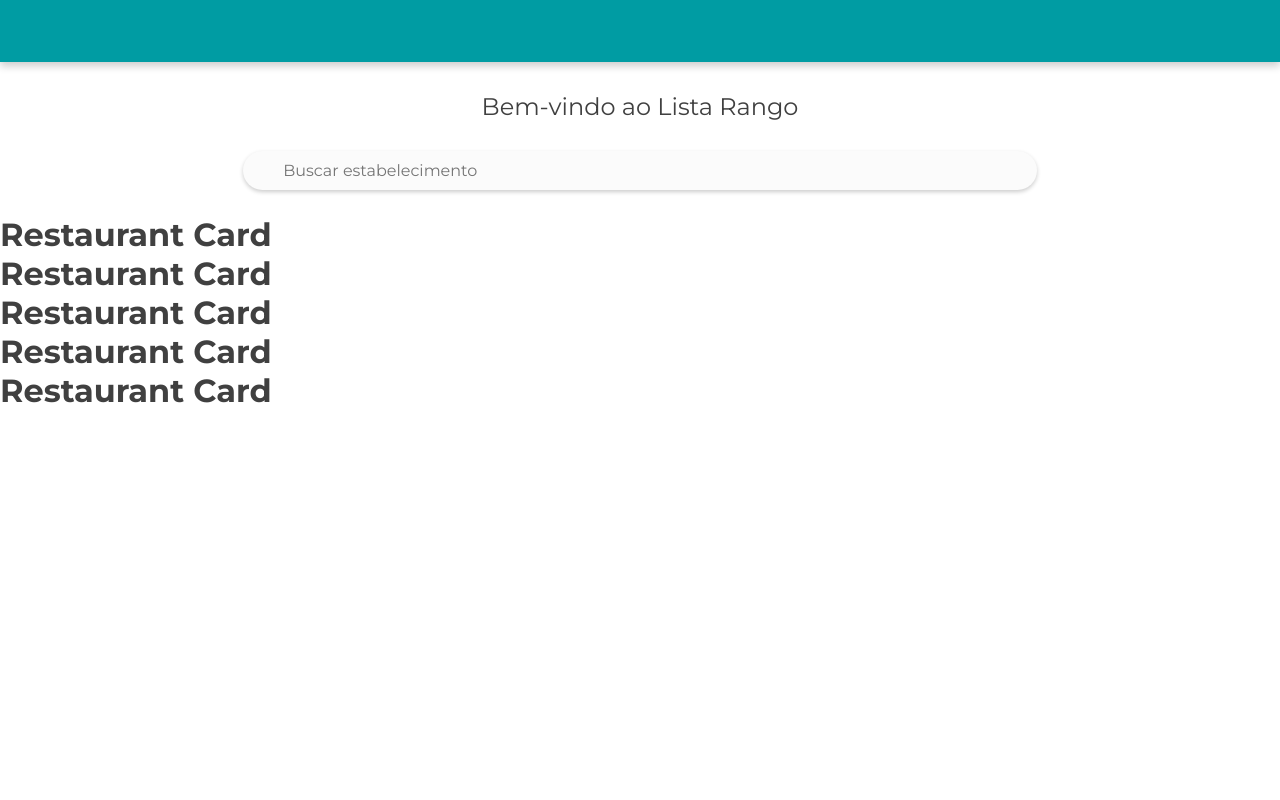
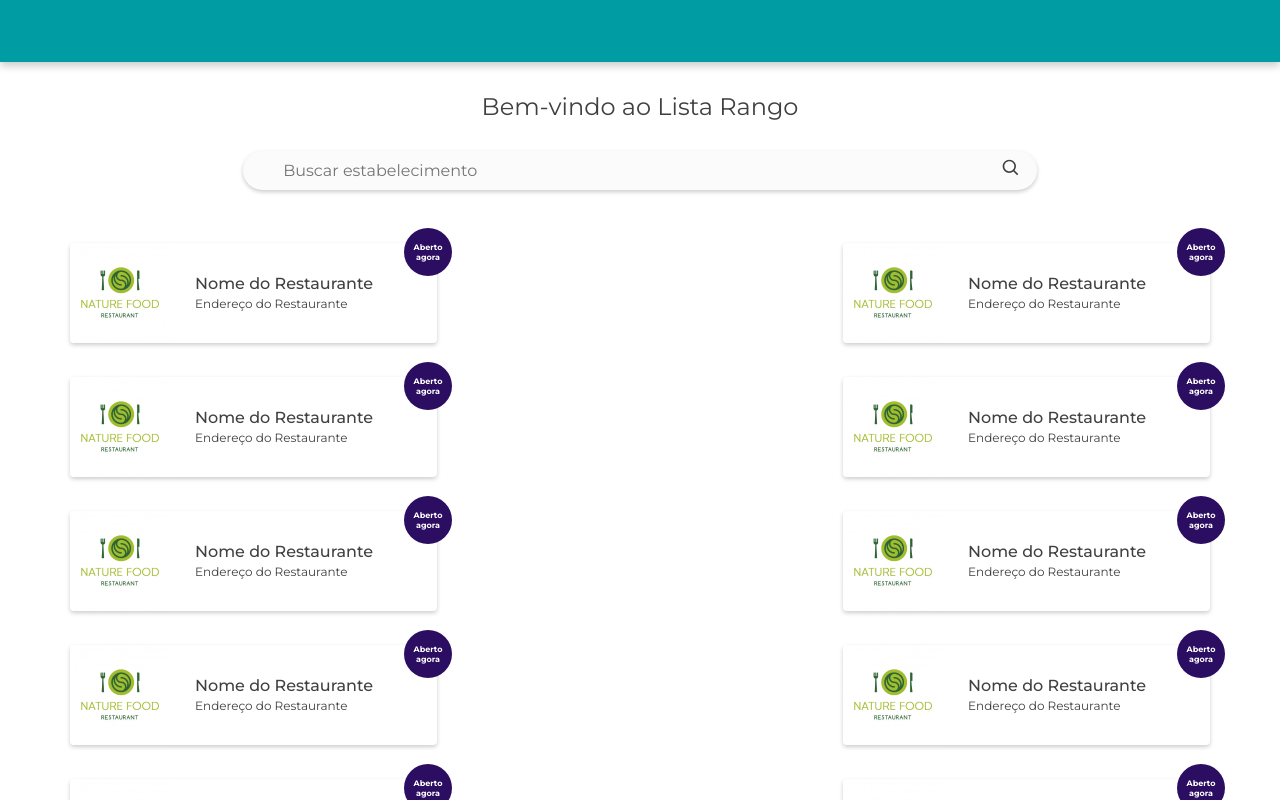
Before and after one commit to FabianaMendes/goomer-lista-rango, a React (Create React App) app: page / in a window 1280 px wide. Built offline with nearby package versions, Linux system fonts and the light colour scheme.

Commit message:
Home styles & RestaurantCard Style

```diff
--- a/src/components/RestaurantCard/index.js
+++ b/src/components/RestaurantCard/index.js
@@ -1,5 +1,20 @@
+import React from 'react';
+
+import { Container, Card, Logo, RestaurantData, Title, Subtitle } from './styles';
+
+import logo from '../../assets/logo-rest.png';
+
 export default function RestaurantCard() {
     return(
-        <h1>Restaurant Card</h1>
+        <Container>
+            <span>Aberto agora</span>
+            <Card>
+                <Logo src={logo} alt="logo-rest.png"/>
+                <RestaurantData>
+                    <Title>Nome do Restaurante</Title>
+                    <Subtitle>Endereço do Restaurante</Subtitle>
+                </RestaurantData>
+            </Card>
+        </Container>
     );
 }
--- a/src/components/RestaurantCard/styles.js
+++ b/src/components/RestaurantCard/styles.js
@@ -0,0 +1,61 @@
+import styled from 'styled-components';
+
+export const Container = styled.div`
+    position: relative;
+
+    height: 100px;
+    width: 367px;
+
+    box-shadow: 0 2px 4px 0px rgba(0, 0, 0, .2);
+    border-radius: 4px;
+
+    &:hover {
+        cursor: pointer;
+    }
+
+    > span {
+        position: absolute;
+        top: 0;
+        right: 0;
+        transform: translate(15px, -15px);
+
+        display: flex;
+        align-items: center;
+        text-align: center;
+
+        background-color: ${props => props.theme.colors.success};
+        color: ${props => props.theme.colors.white};
+
+        font-size: 8px;
+        font-weight: 700;
+
+        border-radius: 50px;
+
+        height: 48px;
+        width: 48px;
+    }
+
+`;
+
+export const Card = styled.div`
+    display: flex;
+    align-items: center;
+`;
+
+export const Logo = styled.img`
+    height: 100px;
+    margin-right: 25px;
+`;
+
+export const RestaurantData = styled.div`
+`;
+
+export const Title = styled.h1`
+    font-size: 16px;
+    font-weight: 500;
+`;
+
+export const Subtitle = styled.span`
+    font-size: 12px;
+    font-weight: 400;
+`;
--- a/src/pages/Home/index.js
+++ b/src/pages/Home/index.js
@@ -2,16 +2,29 @@ import React from 'react';
 
 import RestaurantCard from '../../components/RestaurantCard';
 
-import { Container, Header, Title, ListContainer } from './styles';
+import { Container, Header, Title, InputBlock, ListContainer } from './styles';
+
+import { BiSearch } from 'react-icons/bi';
 
 export default function Home() {
     return (
         <Container>
             <Header>
                 <Title>Bem-vindo ao Lista Rango</Title>
-                <input type="search" placeholder="Buscar estabelecimento"/>
+                <InputBlock>
+                    <input type="search" placeholder="Buscar estabelecimento"/>
+                    <button type="submit"><BiSearch/></button>
+                </InputBlock>
             </Header>
             <ListContainer>
+                <RestaurantCard/>
+                <RestaurantCard/>
+                <RestaurantCard/>
+                <RestaurantCard/>
+                <RestaurantCard/>
+                <RestaurantCard/>
+                <RestaurantCard/>
+                <RestaurantCard/>
                 <RestaurantCard/>
                 <RestaurantCard/>
                 <RestaurantCard/>
--- a/src/pages/Home/styles.js
+++ b/src/pages/Home/styles.js
@@ -11,17 +11,7 @@ export const Header = styled.div`
 
     margin-bottom: 25px;
 
-    > input {
-        font-size: 16px;
-
-        padding: 10px 40px;
-
-        border-radius: 45px;
-        background-color: ${props => props.theme.colors.tertiary};
-        box-shadow: 0 2px 4px 0px rgba(0, 0, 0, .2);
-
-        width: 62%;
-    }
+    height: 128px;
 `;
 
 export const Title = styled.h1`
@@ -31,5 +21,60 @@ export const Title = styled.h1`
     margin: 30px 0;
 `;
 
+export const InputBlock = styled.div`
+    width: 62%;
+
+    border-radius: 45px;
+    background-color: ${props => props.theme.colors.tertiary};
+    box-shadow: 0 2px 4px 0px rgba(0, 0, 0, .2);
+
+    display: flex;
+    justify-content: space-between;
+
+    > input {
+        font-size: 16px;
+
+        background-color: transparent;
+
+        padding: 10px 40px;
+
+        width: 100%;
+    }
+
+    > button {
+        font-size: 20px;
+
+        color: ${props => props.theme.colors.black};
+
+        background-color: transparent;
+
+        width: 55px;
+    }
+`;
+
 export const ListContainer = styled.div`
+    display: flex;
+    flex-wrap: wrap;
+    justify-content: space-between;
+    column-gap: 40px;
+    row-gap: 34px;
+
+    padding: 28px 70px;
+
+    height: calc(100vh - 215px);
+
+    overflow-y: scroll;
+
+    ::-webkit-scrollbar {
+        width: 10px;
+    }
+
+    ::-webkit-scrollbar-thumb {
+        background-color: ${props => props.theme.colors.secondary};
+        border-radius: 10px;
+    }
+
+    ::-webkit-scrollbar-track {
+        background-color: ${props => props.theme.colors.tertiary};
+    }
 `;
```
Also changed, not shown: src/assets/logo-rest.png (added).
